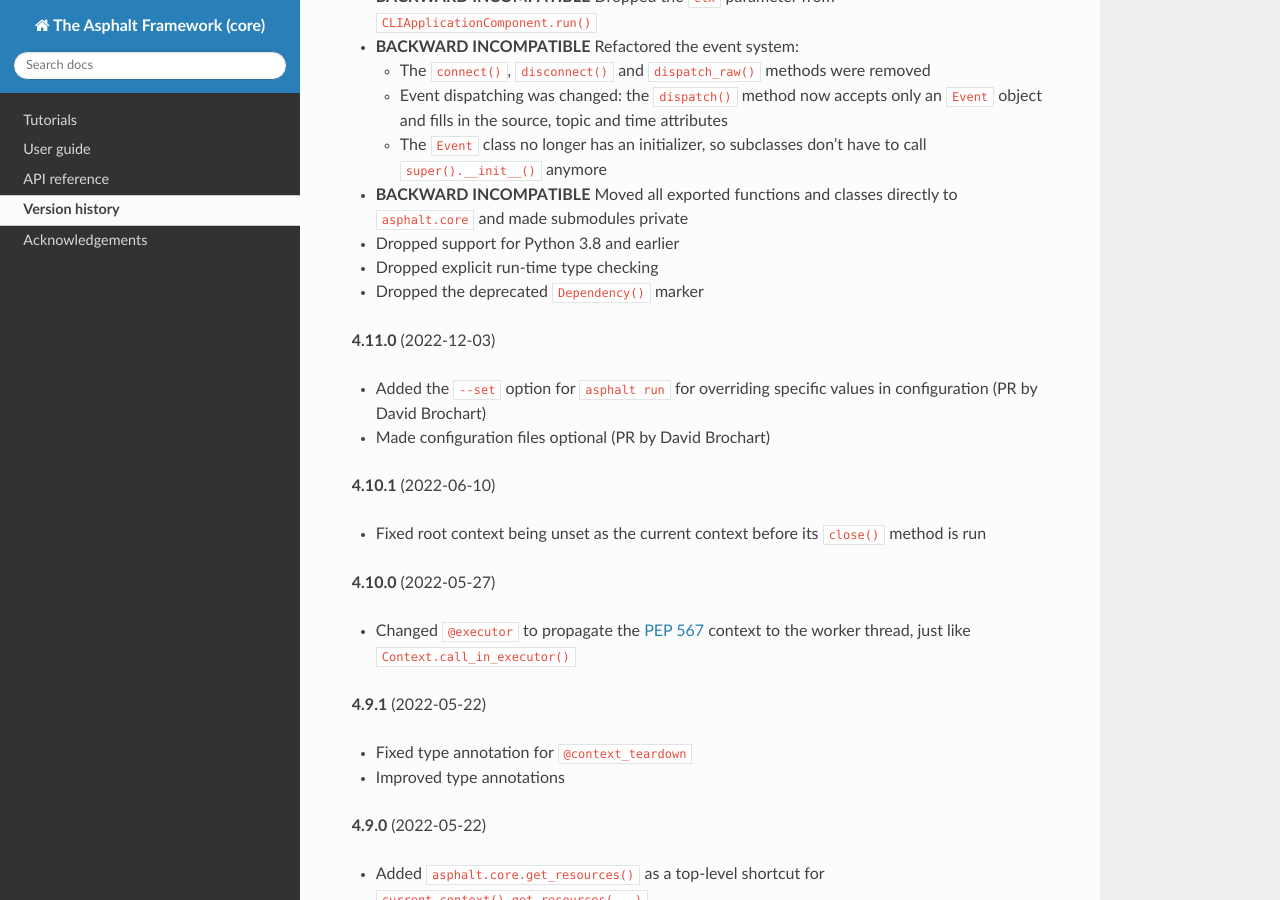
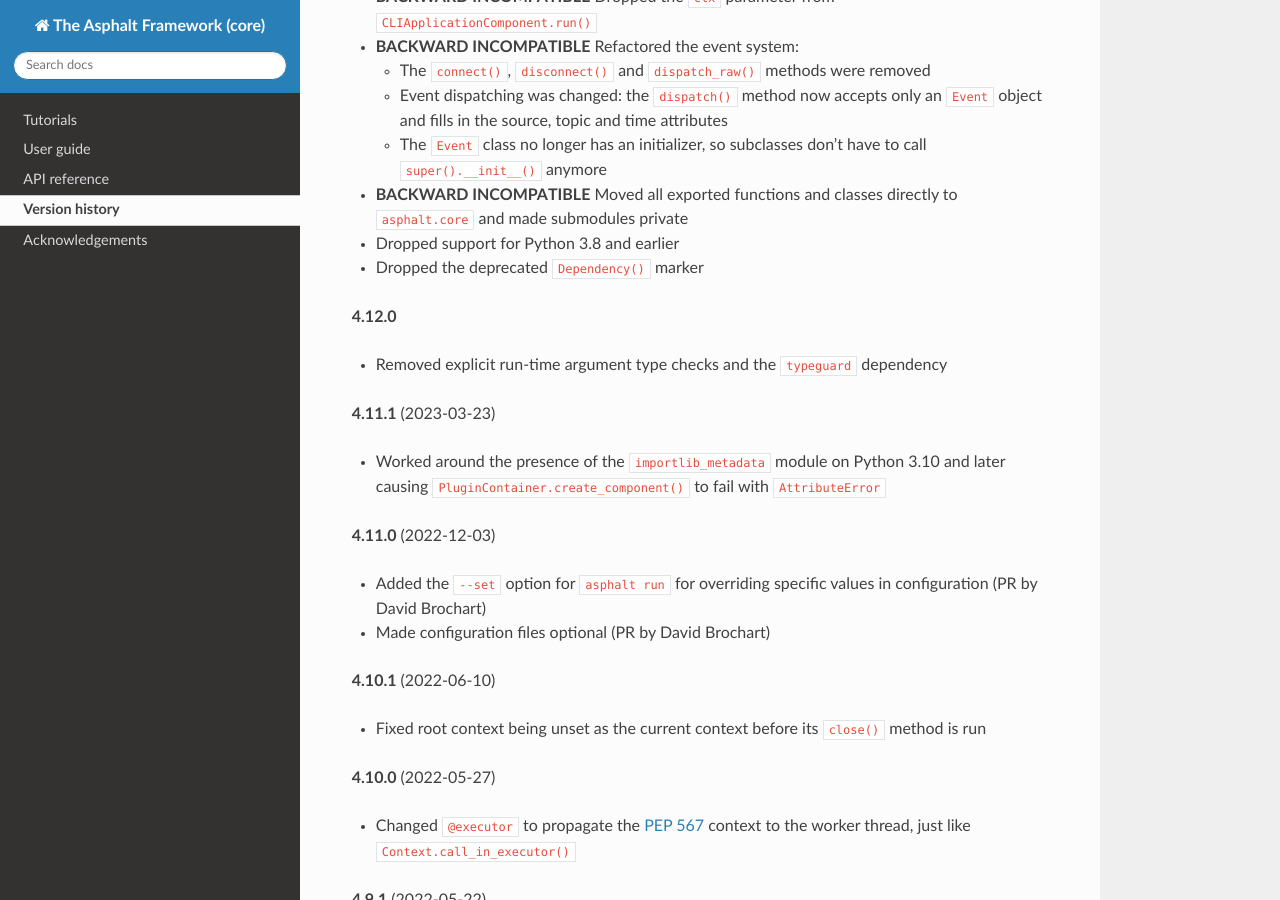
Before and after one commit to asphalt-framework/asphalt, a Sphinx documentation site: the page built from docs/versionhistory.rst, in a window 1280 px wide and 900 px high, scrolled down 663 px. Built offline with Sphinx 7.4.7 and the Read the Docs theme 2.0.0, drawn with Linux system fonts in a browser that asks for light colours; the version number could not be read and is left out.

Commit message:
Merged the changelog from master

```diff
--- a/docs/versionhistory.rst
+++ b/docs/versionhistory.rst
@@ -34,8 +34,16 @@
 - **BACKWARD INCOMPATIBLE** Moved all exported functions and classes directly to
   ``asphalt.core`` and made submodules private
 - Dropped support for Python 3.8 and earlier
-- Dropped explicit run-time type checking
 - Dropped the deprecated ``Dependency()`` marker
+
+**4.12.0**
+
+- Removed explicit run-time argument type checks and the ``typeguard`` dependency
+
+**4.11.1** (2023-03-23)
+
+- Worked around the presence of the ``importlib_metadata`` module on Python 3.10 and
+  later causing ``PluginContainer.create_component()`` to fail with ``AttributeError``
 
 **4.11.0** (2022-12-03)
 
```
